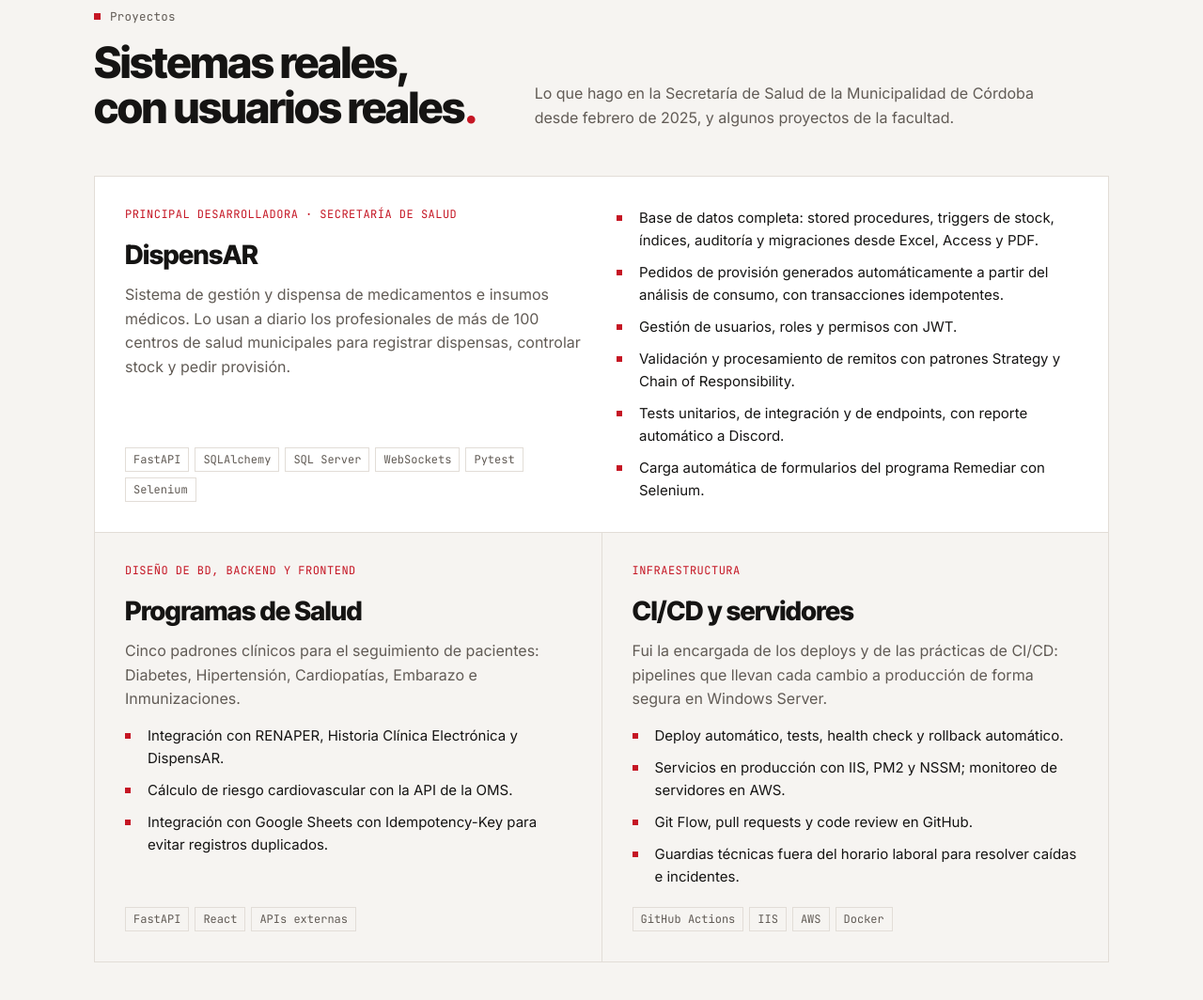
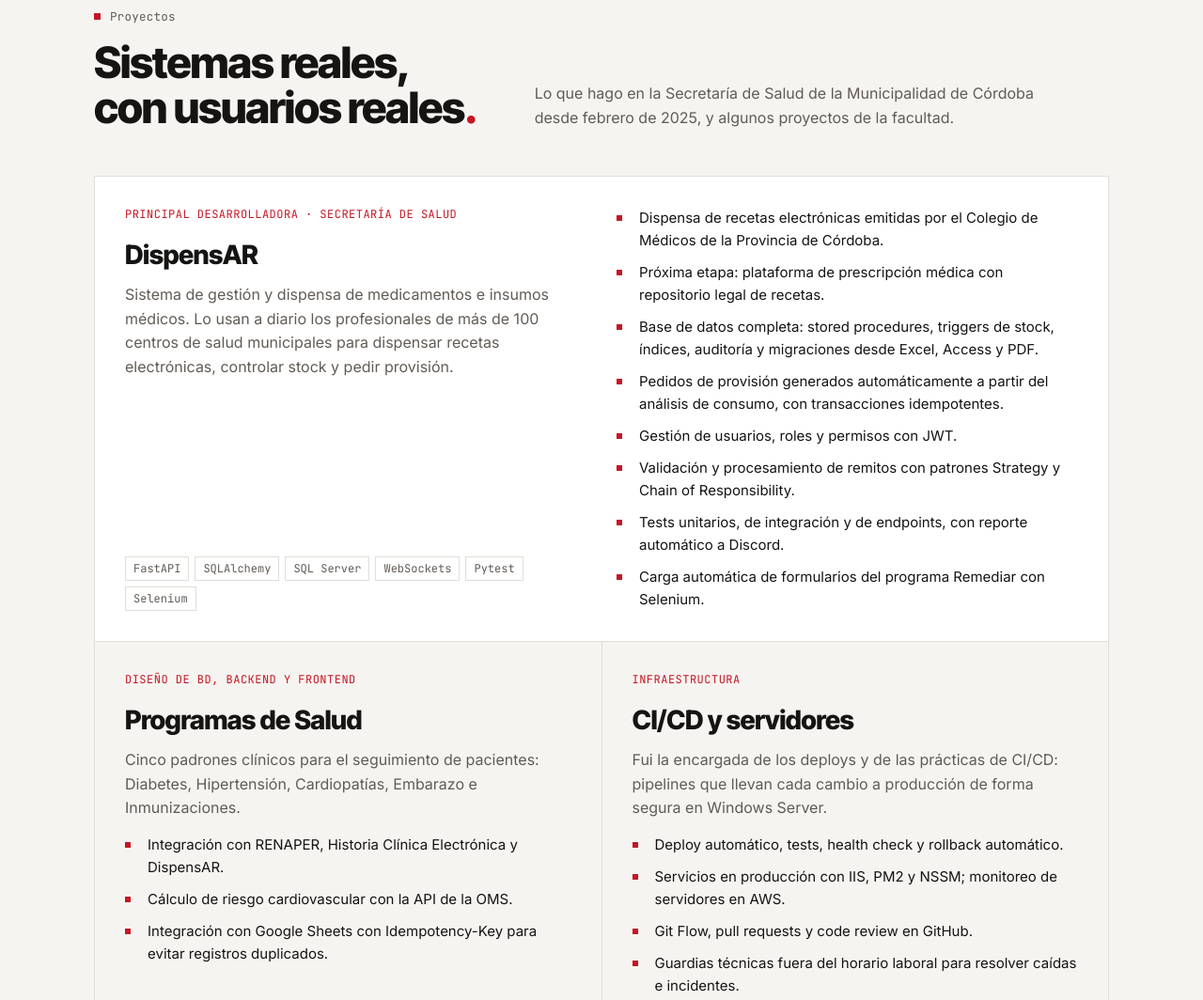
Before and after one commit to abs1cnn/abigailcanaan, a plain HTML site: page index.html in a window 1280 px wide. Shown: the part 2257-3321 px from the top of the page at 94% size. Drawn offline with Linux system fonts and the light colour scheme.

Commit message:
Agregar recetas electrónicas en DispensAR
Co-Authored-By: Claude Opus 5.5 <noreply@anthropic.com>

```diff
--- a/index.html
+++ b/index.html
@@ -210,10 +210,12 @@ footer .wrap { padding-block: 28px; display: flex; flex-wrap: wrap; justify-cont
         <div style="display:flex;flex-direction:column;gap:14px;min-width:0">
           <div class="kicker">Principal desarrolladora · Secretaría de Salud</div>
           <h3>DispensAR</h3>
-          <p>Sistema de gestión y dispensa de medicamentos e insumos médicos. Lo usan a diario los profesionales de más de 100 centros de salud municipales para registrar dispensas, controlar stock y pedir provisión.</p>
+          <p>Sistema de gestión y dispensa de medicamentos e insumos médicos. Lo usan a diario los profesionales de más de 100 centros de salud municipales para dispensar recetas electrónicas, controlar stock y pedir provisión.</p>
           <div class="tags"><span class="tag">FastAPI</span><span class="tag">SQLAlchemy</span><span class="tag">SQL Server</span><span class="tag">WebSockets</span><span class="tag">Pytest</span><span class="tag">Selenium</span></div>
         </div>
         <ul>
+          <li>Dispensa de recetas electrónicas emitidas por el Colegio de Médicos de la Provincia de Córdoba.</li>
+          <li>Próxima etapa: plataforma de prescripción médica con repositorio legal de recetas.</li>
           <li>Base de datos completa: stored procedures, triggers de stock, índices, auditoría y migraciones desde Excel, Access y PDF.</li>
           <li>Pedidos de provisión generados automáticamente a partir del análisis de consumo, con transacciones idempotentes.</li>
           <li>Gestión de usuarios, roles y permisos con JWT.</li>
@@ -302,7 +304,7 @@ footer .wrap { padding-block: 28px; display: flex; flex-wrap: wrap; justify-cont
       <dt>DevOps</dt><dd><div class="tags"><span class="tag">GitHub Actions</span><span class="tag">Docker</span><span class="tag">IIS</span><span class="tag">PM2</span><span class="tag">NSSM</span><span class="tag">Windows Server</span><span class="tag">AWS</span><span class="tag">SSH</span><span class="tag">n8n</span></div></dd>
       <dt>Frontend</dt><dd><div class="tags"><span class="tag">React</span><span class="tag">Vite</span></div></dd>
       <dt>Testing</dt><dd><div class="tags"><span class="tag">Pytest</span><span class="tag">pytest-cov</span><span class="tag">Postman</span><span class="tag">Bruno</span></div></dd>
-      <dt>Integraciones</dt><dd><div class="tags"><span class="tag">RENAPER</span><span class="tag">HCE</span><span class="tag">PUCO</span><span class="tag">API OMS</span><span class="tag">Colegio de Farmacéuticos</span><span class="tag">Selenium</span><span class="tag">HL7</span><span class="tag">SNOMED CT</span></div></dd>
+      <dt>Integraciones</dt><dd><div class="tags"><span class="tag">RENAPER</span><span class="tag">HCE</span><span class="tag">PUCO</span><span class="tag">API OMS</span><span class="tag">Colegio de Farmacéuticos</span><span class="tag">Colegio de Médicos de Córdoba</span><span class="tag">Selenium</span><span class="tag">HL7</span><span class="tag">SNOMED CT</span></div></dd>
       <dt>Diseño y método</dt><dd><div class="tags"><span class="tag">UML</span><span class="tag">MVC</span><span class="tag">Microservicios</span><span class="tag">Patrones de diseño</span><span class="tag">Scrum</span><span class="tag">Git Flow</span></div></dd>
     </dl>
   </div>
```
